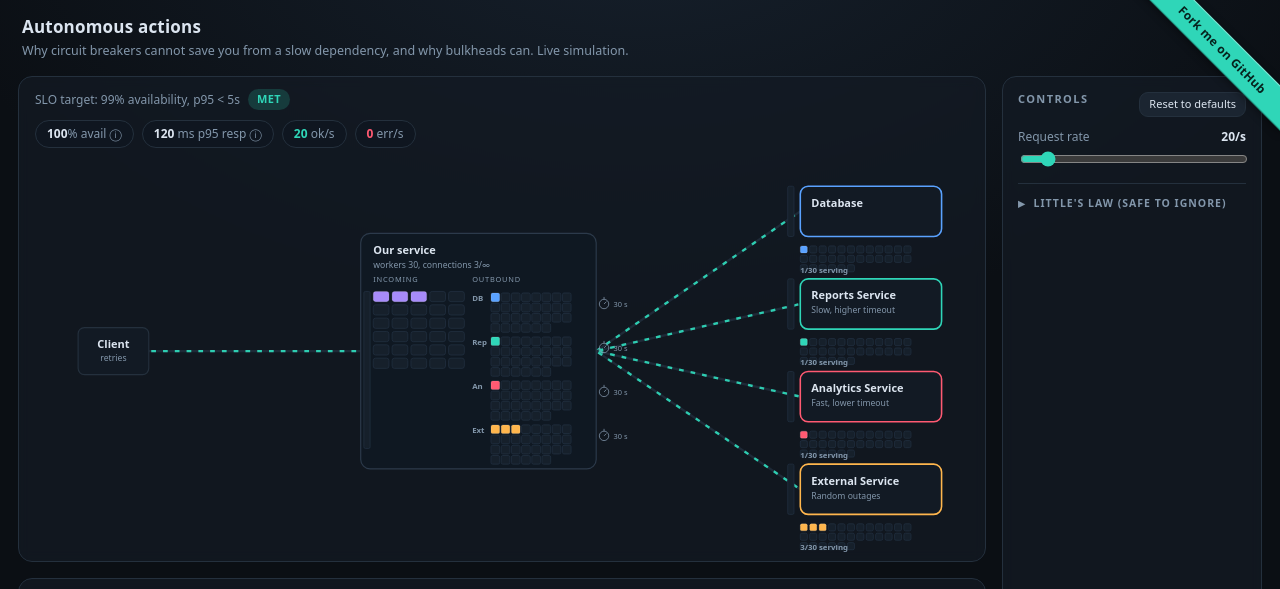
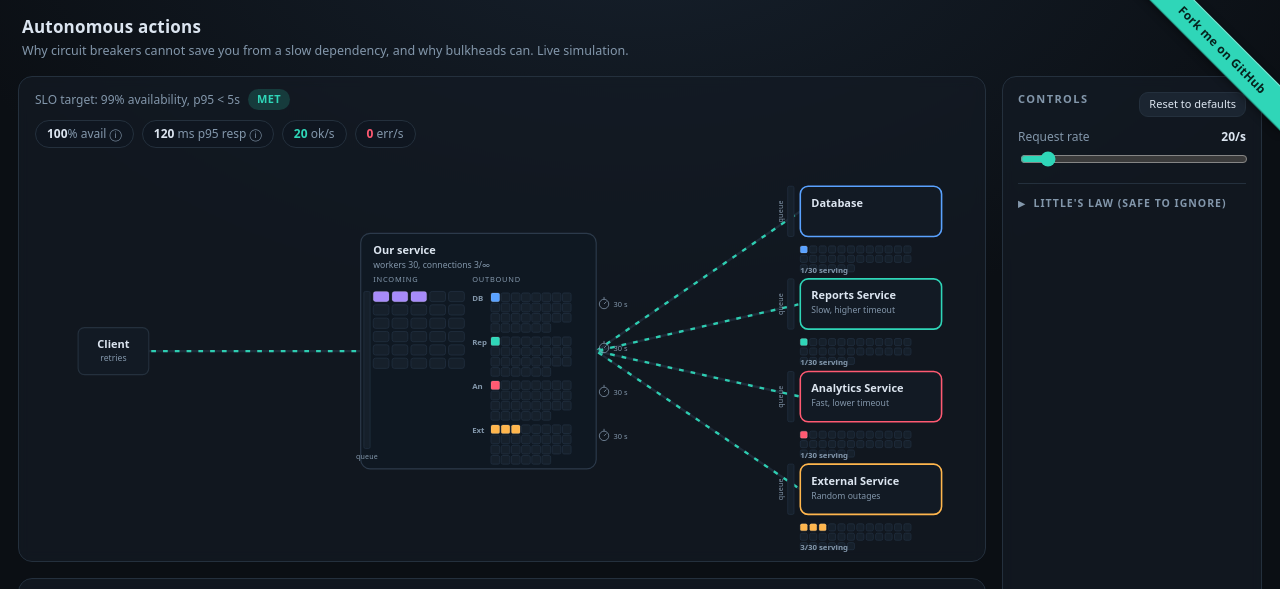
Before and after one commit to vosechu/vosechu.github.io, a Jekyll site: the page autonomous-actions/index.html, which Jekyll copies as it is, in a window 1280 px wide. Shown: the top 589 px of the page. Built offline with Jekyll 4.4.1, drawn with Linux system fonts in a browser that asks for light colours.

Commit message:
feat: label the queue bars
Each queue track now carries a small 'queue' caption (worker queue below its bar,
per-dependency queues rotated beside theirs), so an empty track still reads as a
queue instead of an unlabeled sliver.

Co-Authored-By: Claude Opus 4.8 (1M context) <noreply@anthropic.com>

```diff
--- a/autonomous-actions/index.html
+++ b/autonomous-actions/index.html
@@ -210,6 +210,7 @@
 
     .queuetrack { fill: #16202b; stroke: #223041; stroke-width: 1; }
     .queuebar { fill: var(--amber); opacity: 0.85; transition: height .2s ease, y .2s ease; }
+    .queuecap { fill: var(--ink-dim); font-size: 9px; letter-spacing: 0.3px; }
   </style>
 </head>
 <body>
--- a/autonomous-actions/src/render.js
+++ b/autonomous-actions/src/render.js
@@ -116,6 +116,7 @@ export function initRender(root, config) {
   root.appendChild(queueBar);
   const queueLabel = el('text', { class: 'outlabel', x: 428, y: GW.y + 70, 'text-anchor': 'middle' }, '');
   root.appendChild(queueLabel);
+  root.appendChild(el('text', { class: 'queuecap', x: 428, y: GW.y + 288, 'text-anchor': 'middle' }, 'queue'));
 
   // Dependencies
   names.forEach((name, i) => {
@@ -150,6 +151,8 @@ export function initRender(root, config) {
     root.appendChild(depQueueBar);
     const depQueueLabel = el('text', { class: 'outlabel', x: NODE_X - 12, y: y - 3, 'text-anchor': 'middle' }, '');
     root.appendChild(depQueueLabel);
+    const qcx = NODE_X - 22, qcy = y + NODE_H / 2;   // vertical "queue" caption left of the bar
+    root.appendChild(el('text', { class: 'queuecap', x: qcx, y: qcy, 'text-anchor': 'middle', transform: `rotate(-90 ${qcx} ${qcy})` }, 'queue'));
     Object.assign(deps[name], { card, badge, badgeLabel, fire, capSlots, capLabel, depQueueBar, depQueueLabel, depQueueBottom: y + NODE_H });
   });
 
```
